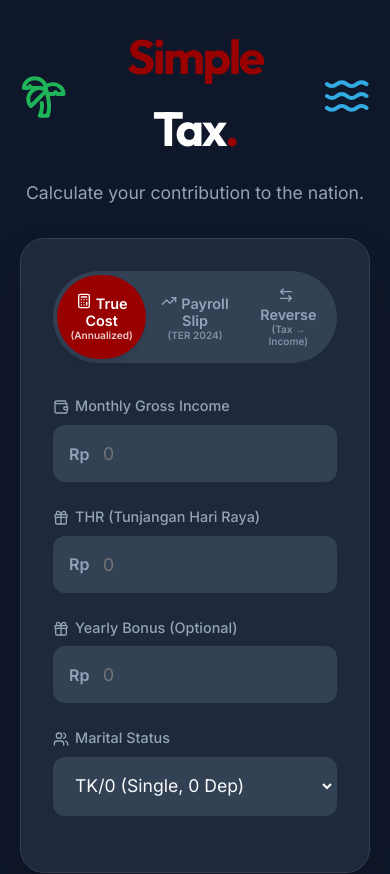
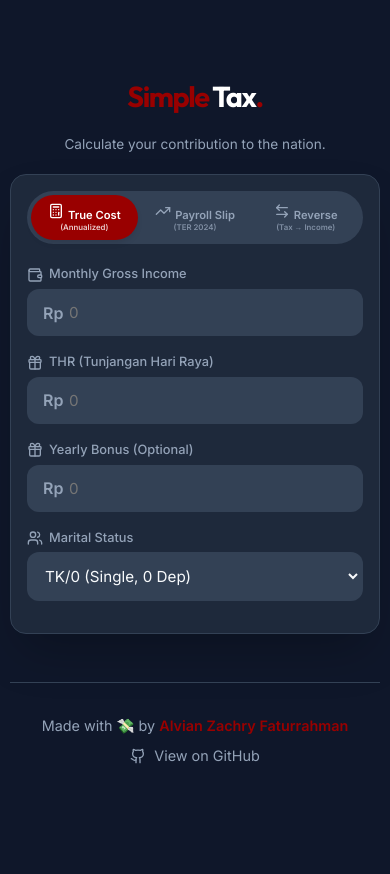
Before and after one commit to alvianzf/simple-tax-calculator, a React (Vite) app: page / in a window 390 px wide. Shown: the top 874 px of the page. After the commit the page ends 844 px from the top, so only its background shows below. Built offline with nearby package versions, Linux system fonts and the light colour scheme.

Commit message:
style: Mobile responsive CSS + hide header icons on mobile

```diff
--- a/src/App.css
+++ b/src/App.css
@@ -196,3 +196,126 @@
     transform: translateY(0);
   }
 }
+
+/* ====== Mobile Responsive ====== */
+
+/* Small phones */
+@media (max-width: 400px) {
+  body {
+    padding: 10px;
+  }
+
+  h1 {
+    font-size: 1.8rem;
+  }
+
+  .subtitle {
+    font-size: 0.85rem;
+  }
+
+  .card {
+    padding: 1rem;
+    border-radius: 1rem;
+  }
+
+  .switch-group {
+    margin-bottom: 1.25rem;
+  }
+
+  .switch-btn {
+    padding: 0.5rem 0.25rem;
+    font-size: 0.7rem;
+  }
+
+  .form-group {
+    margin-bottom: 1rem;
+  }
+
+  input[type="text"],
+  select {
+    padding: 0.75rem 0.75rem 0.75rem 0.75rem;
+    font-size: 0.95rem;
+  }
+
+  input[type="text"] {
+    padding-left: 2.5rem;
+  }
+
+  .result-amount {
+    font-size: 1.6rem;
+  }
+
+  .result-section {
+    margin-top: 1.25rem;
+    padding-top: 1.25rem;
+  }
+
+  .sarcastic-box {
+    padding: 0.75rem;
+    font-size: 0.85rem;
+  }
+}
+
+/* Medium phones */
+@media (max-width: 640px) and (min-width: 401px) {
+  body {
+    padding: 12px;
+  }
+
+  h1 {
+    font-size: 2.2rem;
+  }
+
+  .card {
+    padding: 1.25rem;
+    border-radius: 1.25rem;
+  }
+
+  .switch-btn {
+    padding: 0.6rem 0.35rem;
+    font-size: 0.78rem;
+  }
+
+  .form-group {
+    margin-bottom: 1.25rem;
+  }
+
+  .result-amount {
+    font-size: 2rem;
+  }
+
+  .result-section {
+    margin-top: 1.5rem;
+    padding-top: 1.5rem;
+  }
+
+  .sarcastic-box {
+    padding: 0.85rem;
+    font-size: 0.9rem;
+  }
+}
+
+/* Footer mobile */
+@media (max-width: 640px) {
+  header {
+    margin-bottom: 1.25rem;
+  }
+
+  .header-icons {
+    display: none !important;
+  }
+
+  .result-rate {
+    font-size: 0.75rem;
+    margin-bottom: 1rem;
+  }
+
+  .result-label {
+    font-size: 0.8rem;
+  }
+
+  label {
+    font-size: 0.8rem;
+    margin-bottom: 0.35rem;
+  }
+}
--- a/src/components/Header.jsx
+++ b/src/components/Header.jsx
@@ -5,13 +5,21 @@
   return (
     <header>
       <div style={{ display: 'flex', alignItems: 'center', justifyContent: 'center', gap: '1rem', marginBottom: '0.5rem' }}>
-        <Palmtree size={48} style={{ color: '#22c55e', opacity: 0.9 }} />
+        <div className="header-icons" style={{ display: 'flex', alignItems: 'flex-end', gap: '0' }}>
+          <Palmtree size={40} style={{ color: '#22c55e', opacity: 0.9 }} />
+          <Palmtree size={120} style={{ color: '#22c55e', opacity: 0.9 }} />
+          <Palmtree size={48} style={{ color: '#22c55e', opacity: 0.9 }} />
+        </div>
         <h1>
           <span style={{ color: 'var(--brand-red)' }}>Simple</span>{' '}
           <span style={{ color: 'white' }}>Tax</span>
           <span style={{ color: 'var(--brand-red)' }}>.</span>
         </h1>
-        <Waves size={48} style={{ color: '#38bdf8', opacity: 0.9 }} />
+        <div className="header-icons" style={{ display: 'flex', alignItems: 'flex-end', gap: '0' }}>
+          <Waves size={36} style={{ color: '#38bdf8', opacity: 0.9 }} />
+          <Waves size={48} style={{ color: '#38bdf8', opacity: 0.9 }} />
+          <Waves size={40} style={{ color: '#38bdf8', opacity: 0.9 }} />
+        </div>
       </div>
       <p className="subtitle">Calculate your contribution to the nation.</p>
     </header>
```
